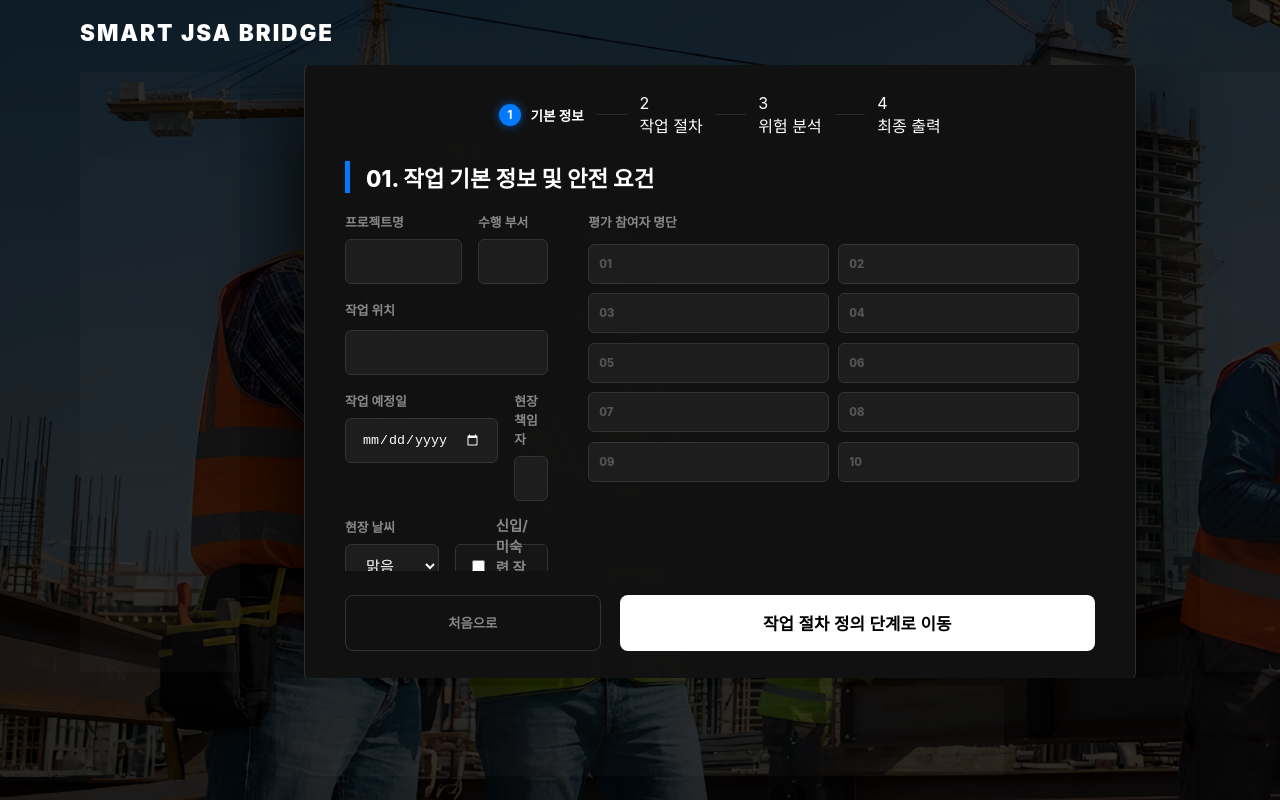
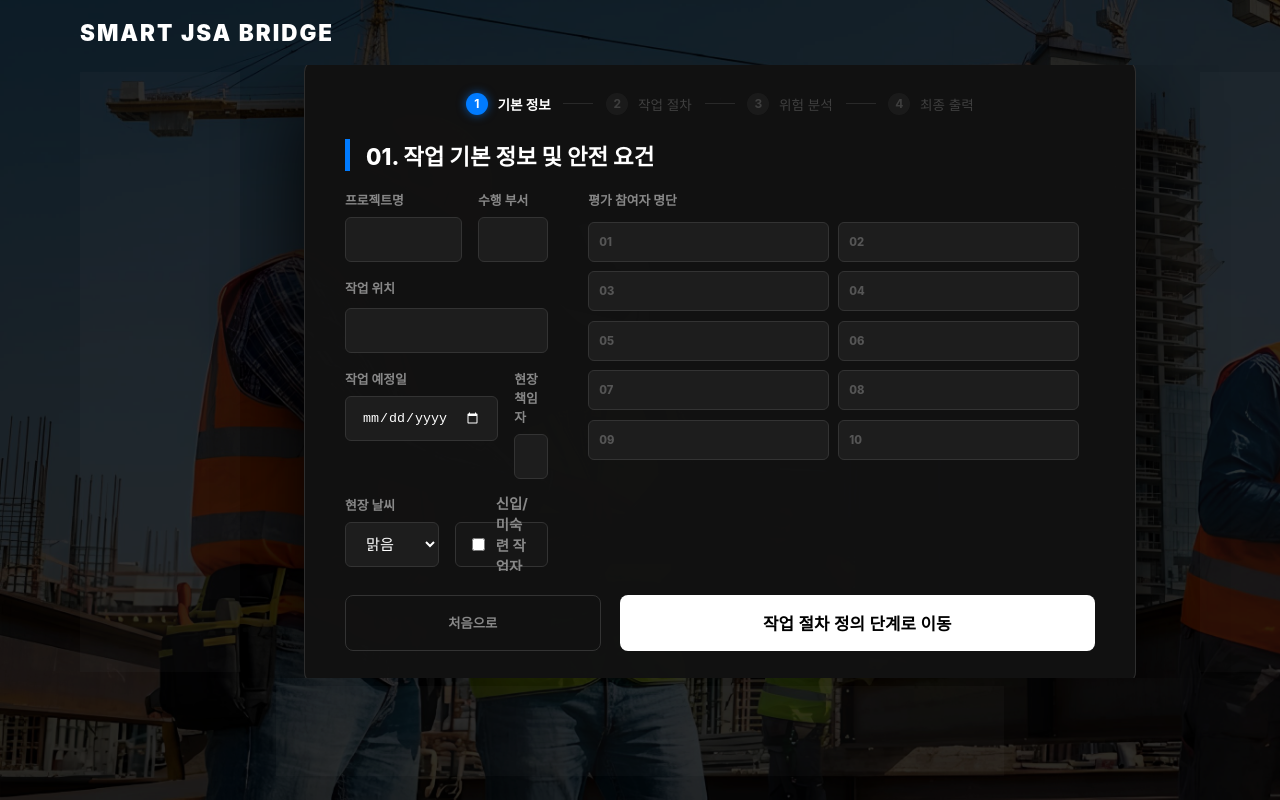
Before and after one commit to hanghanghu716-dotcom/smart-jsa-bridge, a React (Vite) app: page /info in a window 1280 px wide. Built offline with nearby package versions, Linux system fonts and the light colour scheme; a web font is replaced by a local one.

Commit message:
Add files via upload

```diff
--- a/src/pages/Info.jsx
+++ b/src/pages/Info.jsx
@@ -96,6 +96,7 @@ export default function Info() {
 
         <main style={styles.centerContent}>
           <div style={styles.formCard}>
+            {/* ✅ 스테퍼 UI를 Procedure와 동일하게 수정 */}
             <nav style={styles.stepper}>
               <div style={styles.stepItemActive}>
                 <div style={styles.stepBadgeActive}>1</div>
@@ -333,11 +334,21 @@ const styles = {
   centerContent: { flex: 1, display: 'flex', justifyContent: 'center', alignItems: 'center' },
   formCard: { width: '100%', maxWidth: '1440px', backgroundColor: 'rgba(18, 18, 18, 0.98)', border: '1px solid rgba(255, 255, 255, 0.12)', borderRadius: '12px', padding: '2rem 2.5rem', boxShadow: '0 40px 80px rgba(0,0,0,0.9)', maxHeight: '78vh', display: 'flex', flexDirection: 'column' },
   scrollArea: { flex: 1, overflowY: 'auto', paddingRight: '1rem' },
+
+  // ✅ 스테퍼 관련 스타일 업데이트 (Procedure와 동기화)
   stepper: { display: 'flex', alignItems: 'center', justifyContent: 'center', marginBottom: '1.5rem', gap: '0.8rem' },
+  stepItem: { display: 'flex', alignItems: 'center', gap: '0.6rem', opacity: 0.3 }, // 비활성 단계 투명도 적용
   stepItemActive: { display: 'flex', alignItems: 'center', gap: '0.6rem' },
+  stepItemDone: { display: 'flex', alignItems: 'center', gap: '0.6rem' },
+  stepBadge: { width: '22px', height: '22px', backgroundColor: '#333', borderRadius: '50%', display: 'flex', alignItems: 'center', justifyContent: 'center', fontSize: '0.75rem', fontWeight: 'bold', color: '#aaa' },
   stepBadgeActive: { width: '22px', height: '22px', backgroundColor: '#007bff', borderRadius: '50%', display: 'flex', alignItems: 'center', justifyContent: 'center', fontSize: '0.75rem', fontWeight: 'bold', color: '#fff', boxShadow: '0 0 10px rgba(0,123,255,0.6)' },
+  stepBadgeDone: { width: '22px', height: '22px', backgroundColor: '#4caf50', borderRadius: '50%', display: 'flex', alignItems: 'center', justifyContent: 'center', color: '#fff', fontSize: '0.7rem' },
+  stepText: { fontSize: '0.85rem', color: '#aaa' },
   stepTextActive: { fontSize: '0.85rem', color: '#fff', fontWeight: '700' },
+  stepTextDone: { fontSize: '0.85rem', color: '#4caf50', fontWeight: '700' },
   stepLine: { width: '30px', height: '1px', backgroundColor: 'rgba(255,255,255,0.1)' },
+  stepLineActive: { width: '30px', height: '1.5px', backgroundColor: '#4caf50' },
+
   formHeader: { marginBottom: '1.2rem', borderLeft: '5px solid #007bff', paddingLeft: '1rem' },
   formTitle: { fontSize: '1.4rem', fontWeight: '800', color: '#fff' },
   formGrid: { display: 'grid', gridTemplateColumns: '1.4fr 1fr', gap: '2.5rem', marginBottom: '0.5rem' },
```
